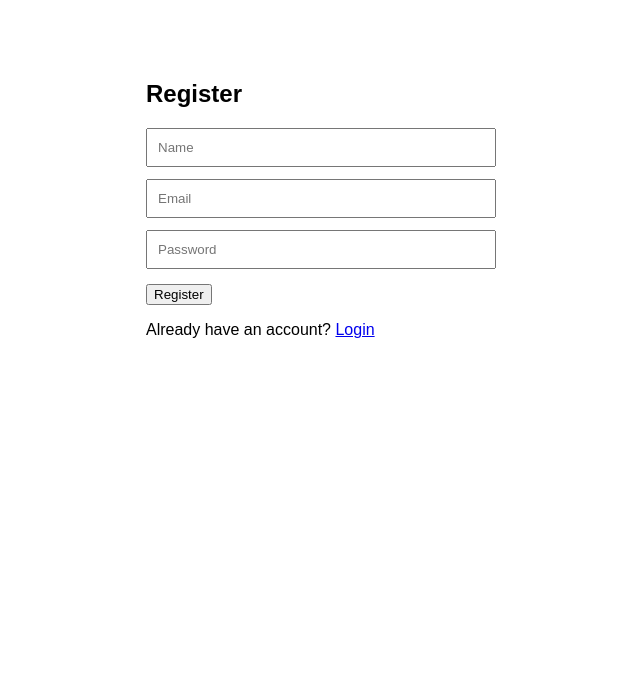
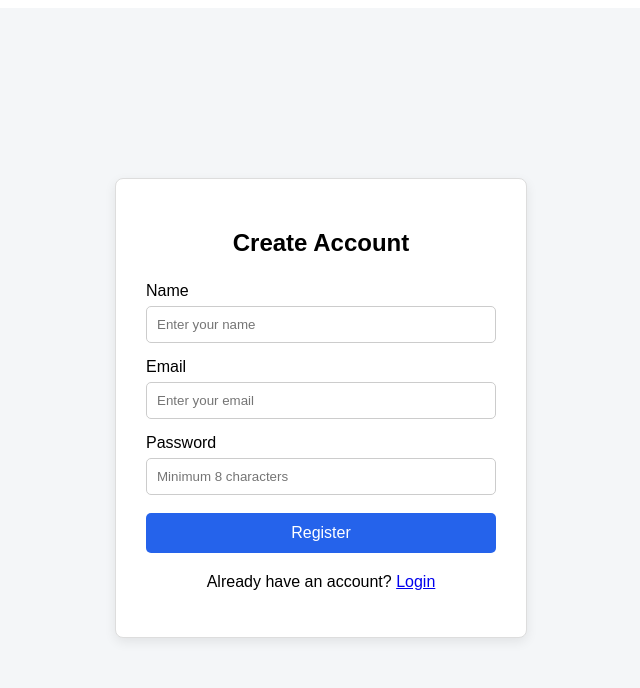
Before and after one commit to Prince739282/BrokenAccessControl-IncidentResponse, a React (Vite) app in the folder frontend/: page /register in a window 1280 px wide. Shown: the top 688 px of the page, without its empty margins (319-959 px from the left). Built offline with nearby package versions, Linux system fonts and the light colour scheme.

Commit message:
Improve register page UI

```diff
--- a/frontend/src/pages/Login.jsx
+++ b/frontend/src/pages/Login.jsx
@@ -1,13 +1,11 @@
 import { useState } from "react";
 import axios from "axios";
-import { useNavigate } from "react-router-dom";
-import { Link } from "react-router-dom";
+import { useNavigate, Link } from "react-router-dom";
 
 const Login = () => {
   const [email, setEmail] = useState("");
   const [password, setPassword] = useState("");
   const [message, setMessage] = useState("");
-
   const navigate = useNavigate();
 
   const handleLogin = async (e) => {
@@ -33,47 +31,112 @@
   return (
     <div
       style={{
-        width: "350px",
-        margin: "80px auto",
-        fontFamily: "Arial",
+        minHeight: "100vh",
+        display: "flex",
+        justifyContent: "center",
+        alignItems: "center",
+        backgroundColor: "#f4f6f8",
+        fontFamily: "Arial, sans-serif",
       }}
     >
-      <h2>Login</h2>
+      <div
+        style={{
+          width: "350px",
+          padding: "30px",
+          backgroundColor: "white",
+          border: "1px solid #ddd",
+          borderRadius: "8px",
+          boxShadow: "0 4px 12px rgba(0,0,0,0.08)",
+        }}
+      >
+        <h2
+          style={{
+            textAlign: "center",
+            marginBottom: "25px",
+          }}
+        >
+          Login
+        </h2>
 
         <form onSubmit={handleLogin}>
+          <label>Email</label>
+
           <input
             type="email"
-          placeholder="Email"
+            name="email"
+            placeholder="Enter your email"
             value={email}
             onChange={(e) => setEmail(e.target.value)}
+            required
             style={{
               width: "100%",
               padding: "10px",
-            marginBottom: "12px",
+              marginTop: "6px",
+              marginBottom: "15px",
               boxSizing: "border-box",
+              border: "1px solid #ccc",
+              borderRadius: "5px",
             }}
           />
 
+          <label>Password</label>
+
           <input
             type="password"
-          placeholder="Password"
+            name="password"
+            placeholder="Enter your password"
             value={password}
             onChange={(e) => setPassword(e.target.value)}
+            required
             style={{
               width: "100%",
               padding: "10px",
-            marginBottom: "15px",
+              marginTop: "6px",
+              marginBottom: "18px",
               boxSizing: "border-box",
+              border: "1px solid #ccc",
+              borderRadius: "5px",
             }}
           />
 
-        <button type="submit">Login</button>
-        <p>
+          <button
+            type="submit"
+            style={{
+              width: "100%",
+              padding: "11px",
+              border: "none",
+              borderRadius: "5px",
+              backgroundColor: "#2563eb",
+              color: "white",
+              fontSize: "16px",
+              cursor: "pointer",
+            }}
+          >
+            Login
+          </button>
+        </form>
+
+        {message && (
+          <p
+            style={{
+              color: "red",
+              textAlign: "center",
+              marginTop: "15px",
+            }}
+          >
+            {message}
+          </p>
+        )}
+
+        <p
+          style={{
+            textAlign: "center",
+            marginTop: "20px",
+          }}
+        >
           Don't have an account? <Link to="/register">Register</Link>
         </p>
-      </form>
-
-      {message && <p>{message}</p>}
+      </div>
     </div>
   );
 };
--- a/frontend/src/pages/Register.jsx
+++ b/frontend/src/pages/Register.jsx
@@ -1,7 +1,6 @@
 import { useState } from "react";
 import axios from "axios";
-import { useNavigate } from "react-router-dom";
-import { Link } from "react-router-dom";
+import { useNavigate, Link } from "react-router-dom";
 
 const Register = () => {
   const [name, setName] = useState("");
@@ -29,71 +28,140 @@
     } catch (error) {
       console.log("Register error:", error.response?.data);
 
-      setMessage(
-        error.response?.data?.errors?.[0]?.msg ||
-          error.response?.data?.message ||
-          error.message,
-      );
+      setMessage(error.response?.data?.message || "Registration failed");
     }
   };
 
   return (
     <div
       style={{
-        width: "350px",
-        margin: "80px auto",
-        fontFamily: "Arial",
+        minHeight: "100vh",
+        display: "flex",
+        justifyContent: "center",
+        alignItems: "center",
+        backgroundColor: "#f4f6f8",
+        fontFamily: "Arial, sans-serif",
       }}
     >
-      <h2>Register</h2>
+      <div
+        style={{
+          width: "350px",
+          padding: "30px",
+          backgroundColor: "white",
+          border: "1px solid #ddd",
+          borderRadius: "8px",
+          boxShadow: "0 4px 12px rgba(0,0,0,0.08)",
+        }}
+      >
+        <h2
+          style={{
+            textAlign: "center",
+            marginBottom: "25px",
+          }}
+        >
+          Create Account
+        </h2>
 
         <form onSubmit={handleRegister}>
+          <label>Name</label>
+
           <input
             type="text"
-          placeholder="Name"
+            name="name"
+            placeholder="Enter your name"
             value={name}
             onChange={(e) => setName(e.target.value)}
+            required
             style={{
               width: "100%",
               padding: "10px",
-            marginBottom: "12px",
+              marginTop: "6px",
+              marginBottom: "15px",
               boxSizing: "border-box",
+              border: "1px solid #ccc",
+              borderRadius: "5px",
             }}
           />
 
+          <label>Email</label>
+
           <input
             type="email"
-          placeholder="Email"
+            name="email"
+            placeholder="Enter your email"
             value={email}
             onChange={(e) => setEmail(e.target.value)}
+            required
             style={{
               width: "100%",
               padding: "10px",
-            marginBottom: "12px",
+              marginTop: "6px",
+              marginBottom: "15px",
               boxSizing: "border-box",
+              border: "1px solid #ccc",
+              borderRadius: "5px",
             }}
           />
 
+          <label>Password</label>
+
           <input
             type="password"
-          placeholder="Password"
+            name="password"
+            placeholder="Minimum 8 characters"
             value={password}
             onChange={(e) => setPassword(e.target.value)}
+            required
+            minLength={8}
             style={{
               width: "100%",
               padding: "10px",
-            marginBottom: "15px",
+              marginTop: "6px",
+              marginBottom: "18px",
               boxSizing: "border-box",
+              border: "1px solid #ccc",
+              borderRadius: "5px",
             }}
           />
 
-        <button type="submit">Register</button>
-        <p>
+          <button
+            type="submit"
+            style={{
+              width: "100%",
+              padding: "11px",
+              border: "none",
+              borderRadius: "5px",
+              backgroundColor: "#2563eb",
+              color: "white",
+              fontSize: "16px",
+              cursor: "pointer",
+            }}
+          >
+            Register
+          </button>
+        </form>
+
+        {message && (
+          <p
+            style={{
+              textAlign: "center",
+              marginTop: "15px",
+              color: message === "Registration successful" ? "green" : "red",
+            }}
+          >
+            {message}
+          </p>
+        )}
+
+        <p
+          style={{
+            textAlign: "center",
+            marginTop: "20px",
+          }}
+        >
           Already have an account? <Link to="/login">Login</Link>
         </p>
-      </form>
-
-      {message && <p>{message}</p>}
+      </div>
     </div>
   );
 };
```
Lines whose indentation alone changed are shown as unchanged.
